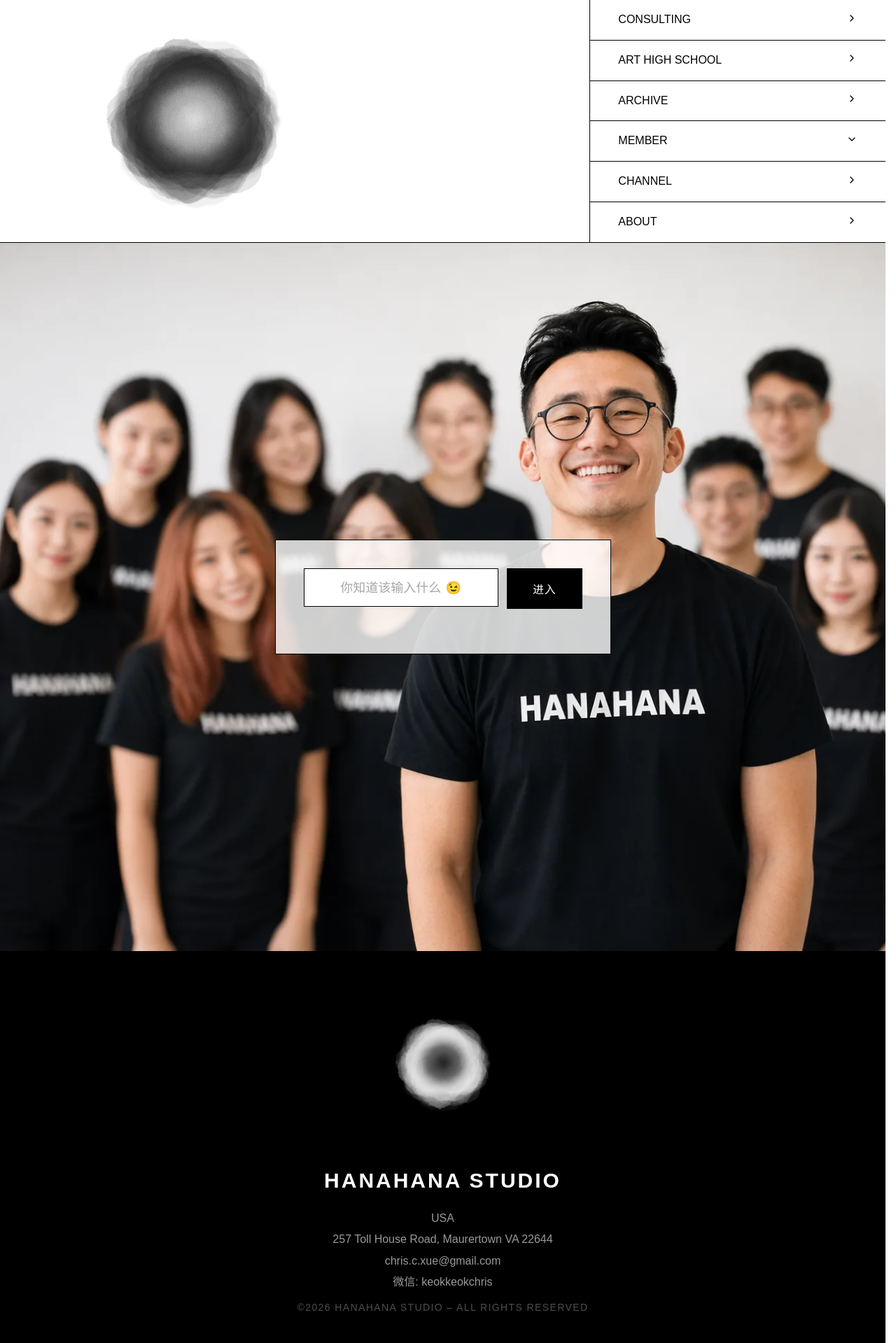
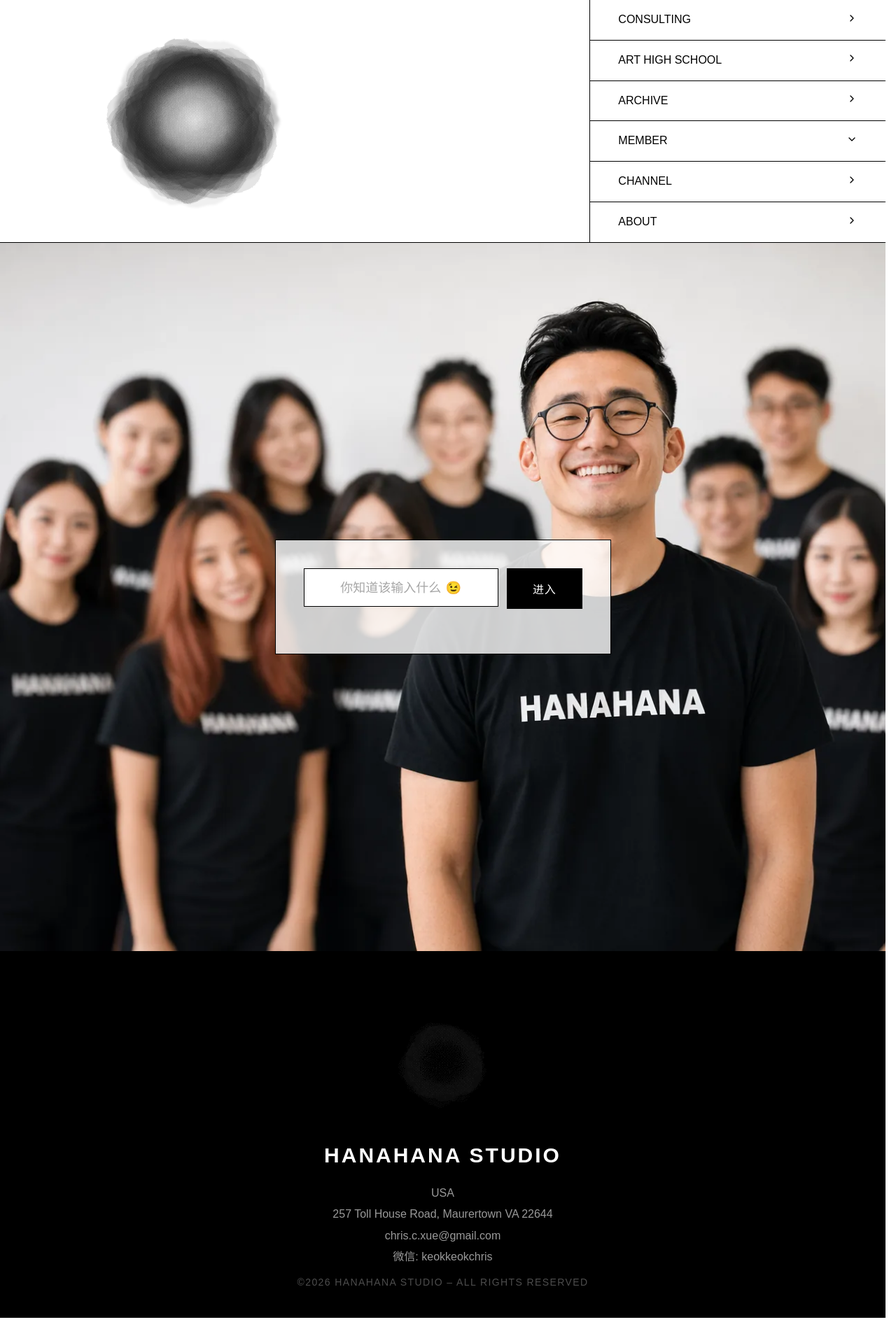
Before and after one commit to chriscxue/hanahana.studio, a Jekyll site: the page built from Member.html, in a window 1280 px wide. Shown: the whole page at 70% size. Built offline with Jekyll 4.4.1, drawn with Linux system fonts in a browser that asks for light colours; some web fonts are replaced; after the commit the page ends 1883 px from its top, so only the background shows below that.

Commit message:
footer logo与文字间距60px改24px；渐变换回黑色#111试黑底效果
Co-Authored-By: Claude Fable 5 <noreply@anthropic.com>

```diff
--- a/_includes/footer.html
+++ b/_includes/footer.html
@@ -4,10 +4,10 @@
             <svg width="100%" height="100%" viewBox="0 0 300 300" xmlns="http://www.w3.org/2000/svg">
                 <defs>
                     <radialGradient id="hhInkGradF">
-                        <stop offset="0%"  stop-color="#fff" stop-opacity="0.05"/>
-                        <stop offset="45%" stop-color="#fff" stop-opacity="0.25"/>
-                        <stop offset="80%" stop-color="#fff" stop-opacity="1"/>
-                        <stop offset="100%" stop-color="#fff" stop-opacity="1"/>
+                        <stop offset="0%"  stop-color="#111" stop-opacity="0.05"/>
+                        <stop offset="45%" stop-color="#111" stop-opacity="0.25"/>
+                        <stop offset="80%" stop-color="#111" stop-opacity="1"/>
+                        <stop offset="100%" stop-color="#111" stop-opacity="1"/>
                     </radialGradient>
                     <filter id="hhInkEdgeF" x="-15%" y="-15%" width="130%" height="130%">
                         <feTurbulence type="fractalNoise" baseFrequency="0.045" numOctaves="3" seed="9" result="noise"/>
--- a/assets/css/shared.css
+++ b/assets/css/shared.css
@@ -55,7 +55,7 @@ body {
     flex-direction: column;
     align-items: center;
     padding: 80px 40px 40px;
-    gap: 60px;
+    gap: 24px;
 }
 .footer-logo { display: block; width: 160px; height: 160px; }
 .footer-info { display: flex; flex-direction: column; align-items: center; gap: 8px; text-align: center; }
```
